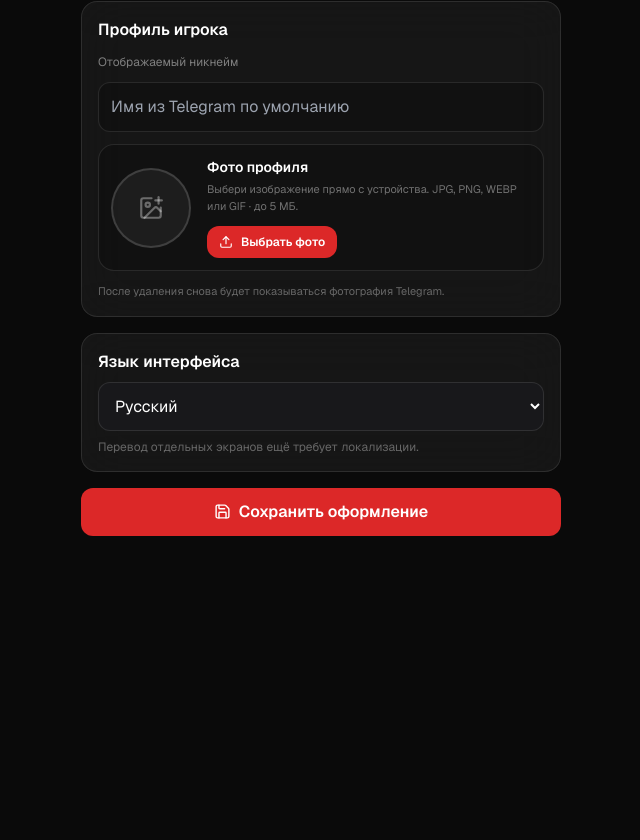
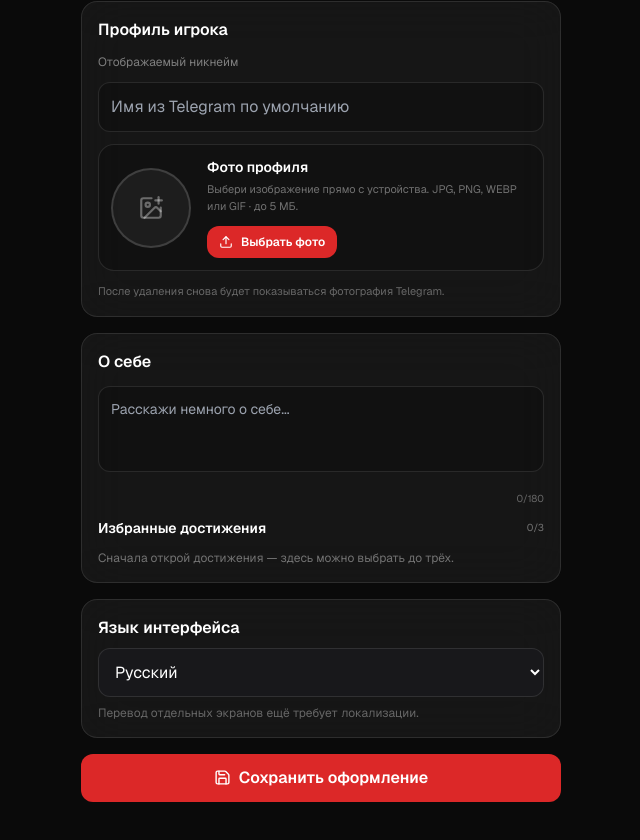
Before and after one commit to dozapsixoza1/gamehub, a Next.js app: page /settings in a window 1280 px wide. Shown: the part 976-1816 px from the top of the page, without its empty margins (319-959 px from the left). Before the commit the page ends 1648 px from the top, so only its background shows below. Built offline with nearby package versions, Linux system fonts and the light colour scheme.

Commit message:
feat(profile): add profile editor and achievement showcase picker

```diff
--- a/src/app/(main)/settings/page.tsx
+++ b/src/app/(main)/settings/page.tsx
@@ -8,11 +8,11 @@ import { ArrowLeft, Save, Settings2, Palette, Sparkles, Monitor, Waves, Check, U
 type Settings = {
   displayName:string|null; avatarUrl:string|null; theme:string; soundEnabled:boolean;
   notifications:boolean; language:string; accentColor:string; compactMode:boolean;
-  animations:boolean; backgroundStyle:string;
+  animations:boolean; backgroundStyle:string; profileBio:string; profileShowcase:string[];
 };
 const defaults: Settings = {
   displayName:"", avatarUrl:"", theme:"dark", soundEnabled:true, notifications:true,
-  language:"ru", accentColor:"ruby", compactMode:false, animations:true, backgroundStyle:"aurora"
+  language:"ru", accentColor:"ruby", compactMode:false, animations:true, backgroundStyle:"aurora", profileBio:"", profileShowcase:[]
 };
 const themes = [
   {id:"dark",label:"Graphite",detail:"Классическая тёмная"},
@@ -48,9 +48,11 @@ export default function SettingsPage() {
   const [message,setMessage] = useState("");
   const [avatarPreview,setAvatarPreview] = useState<string | null>(null);
   const [avatarBusy,setAvatarBusy] = useState(false);
+  const [achievements,setAchievements] = useState<{id:string;title:string;icon:string}[]>([]);
   const fileInput = useRef<HTMLInputElement>(null);
   useEffect(()=>{
     if(!initData)return;
+    fetch("/api/progression",{headers:{"x-init-data":initData},cache:"no-store"}).then(r=>r.json()).then(d=>setAchievements((d.achievements||[]).map((a:any)=>({id:a.achievement?.id||a.id,title:a.achievement?.title||"Достижение",icon:a.achievement?.icon||"🏆"})))).catch(()=>{});
     fetch("/api/hub?type=settings",{headers:{"x-init-data":initData},cache:"no-store"})
       .then(r=>r.json()).then(d=>{
         if(d.settings){const next={...defaults,...d.settings};setS(next);applySettings(next);}
@@ -136,6 +138,7 @@ export default function SettingsPage() {
       <input ref={fileInput} type="file" accept="image/png,image/jpeg,image/webp,image/gif" className="hidden" onChange={e=>uploadAvatar(e.target.files?.[0])}/>
       <p className="text-[11px] text-white/35">После удаления снова будет показываться фотография Telegram.</p>
     </section>
+    <section className="glass rounded-2xl p-4 space-y-3"><h2 className="font-semibold text-white">О себе</h2><textarea value={s.profileBio||""} onChange={e=>change({profileBio:e.target.value.slice(0,180)})} maxLength={180} rows={3} placeholder="Расскажи немного о себе..." className="w-full resize-none rounded-xl border border-white/10 bg-black/20 px-3 py-3 text-sm text-white outline-none"/><p className="text-right text-[10px] text-white/35">{(s.profileBio||"").length}/180</p><div className="flex items-center justify-between"><h3 className="text-sm font-semibold text-white">Избранные достижения</h3><span className="text-[10px] text-white/40">{s.profileShowcase.length}/3</span></div>{achievements.length?achievements.map(a=><label key={a.id} className="flex items-center gap-3 rounded-xl bg-white/5 p-3 text-sm text-white/80"><input type="checkbox" checked={s.profileShowcase.includes(a.id)} disabled={!s.profileShowcase.includes(a.id)&&s.profileShowcase.length>=3} onChange={e=>change({profileShowcase:e.target.checked?[...s.profileShowcase,a.id]:s.profileShowcase.filter(id=>id!==a.id)})} className="h-4 w-4 accent-primary"/><span>{a.icon}</span><span className="flex-1">{a.title}</span></label>):<p className="text-xs text-white/40">Сначала открой достижения — здесь можно выбрать до трёх.</p>}</section>
     <section className="glass rounded-2xl p-4 space-y-2"><h2 className="font-semibold text-white">Язык интерфейса</h2><select value={s.language} onChange={e=>change({language:e.target.value})} className="w-full bg-zinc-900 border border-white/10 rounded-xl px-3 py-3 text-white"><option value="ru">Русский</option><option value="en">English</option></select><p className="text-xs text-white/35">Перевод отдельных экранов ещё требует локализации.</p></section>
     <button onClick={save} disabled={busy} className="w-full flex items-center justify-center gap-2 rounded-xl bg-primary text-white font-semibold py-3 disabled:opacity-50"><Save size={17}/>{busy?"Сохраняем...":"Сохранить оформление"}</button>
     {message&&<p className="text-center text-sm text-white/60">{message}</p>}
```
